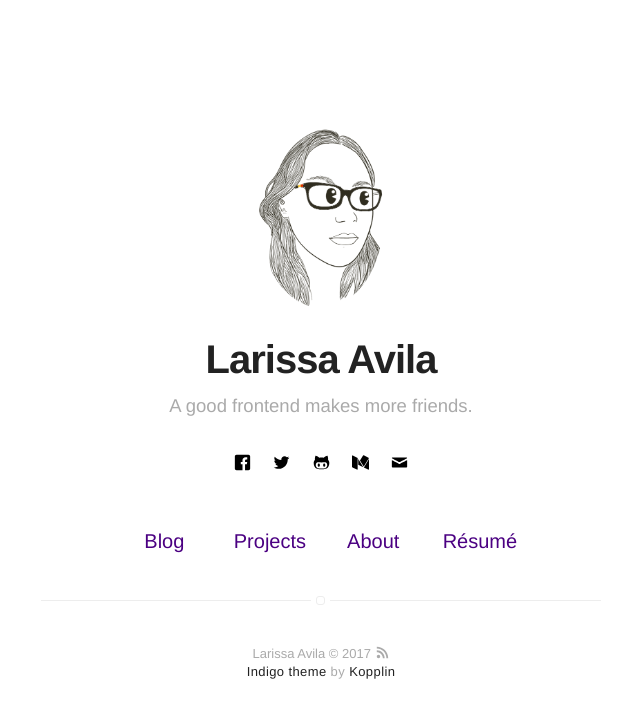
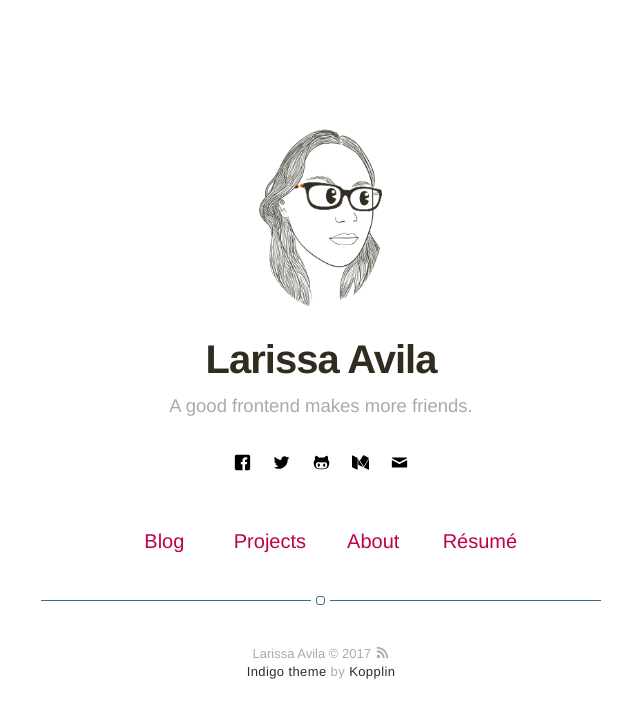
Before and after one commit to Lariicsa/lariicsa-v0, a Jekyll site: the page built from index.html, in a window 1280 px wide. Shown: the top 718 px of the page, without its empty margins (319-959 px from the left). Built offline with Jekyll 4.4.1, drawn with Linux system fonts in a browser that asks for light colours.

Commit message:
Change color variables

```diff
--- a/_sass/base/variables.sass
+++ b/_sass/base/variables.sass
@@ -1,11 +1,11 @@
 $fontSans: "Helvetica Neue", Helvetica, Arial, sans-serif
 $fontMonospace: "Consolas", Liberation Mono, Menlo, Courier, monospace
 
-$alpha: #666
-$beta: #222
+$alpha: #5a584e
+$beta: #302c20
 $gama: #aaa
-$delta: #4b0082
-$epsilon: #ededed
+$delta: #be004d
+$epsilon: #3b6e8c
 
 $mobile: "only screen and (max-width: 400px)"
 $tablet: "only screen and (min-width: 400px) and (max-width: 1050px)"
```
